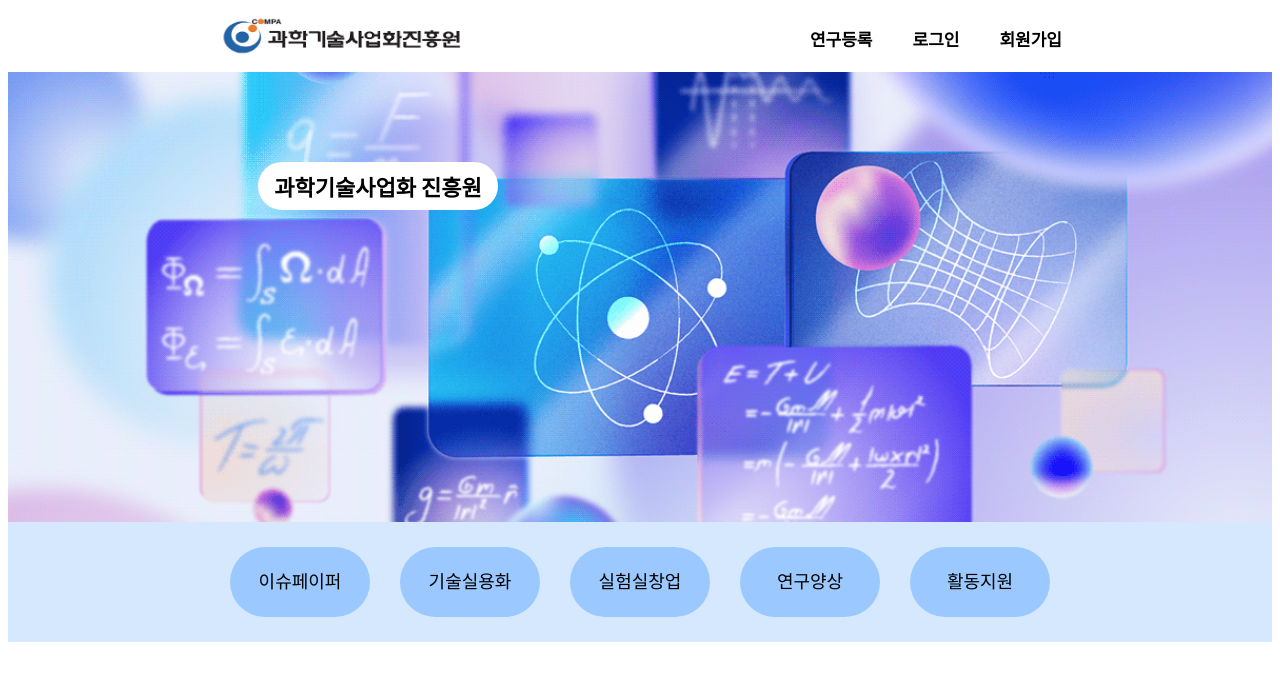
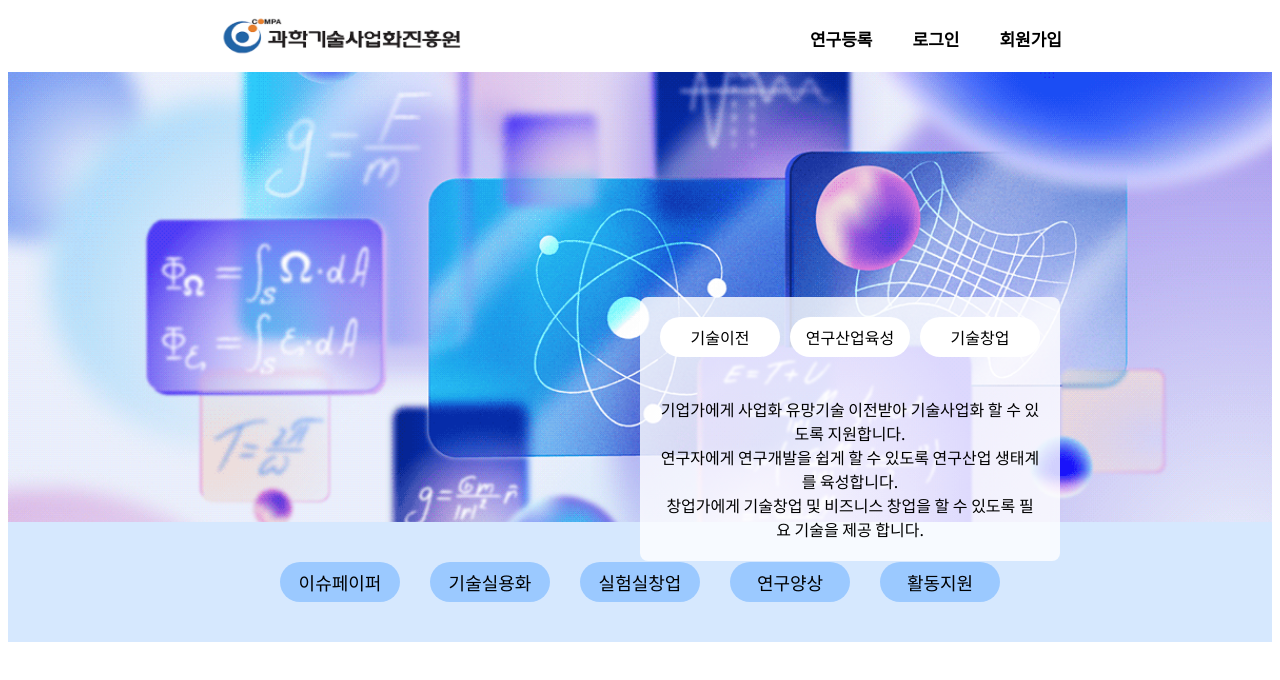
Before and after one commit to 97Project24/Compa, a React (Create React App) app in the folder project/src/main/frontend/: page / in a window 1280 px wide. Shown: the top 680 px of the page. Built offline with nearby package versions, Linux system fonts and the light colour scheme.

Commit message:
banner title, content 수정 작업 중

```diff
--- a/project/src/main/frontend/src/components/Banner.js
+++ b/project/src/main/frontend/src/components/Banner.js
@@ -1,7 +1,7 @@
 import React from 'react';
 import styled from 'styled-components';
 import bannerImg from '../assets/bannerImg.png';
-//import { Swiper, SwiperSlide } from 'swiper/react';
+import BannerContent from '../components/BannerContent';
 
 const Banner = () => {
     return (
@@ -9,9 +9,9 @@ const Banner = () => {
             <BannerImg>
                 <img src={bannerImg} alt="Banner Image" />
             </BannerImg>
-            <BannerContent>
-                <span>과학기술사업화 진흥원</span>
-            </BannerContent>
+            <StyledBannerContent>
+                <BannerContent />
+            </StyledBannerContent>
         </StyledBanner>
     );
 }
@@ -20,7 +20,6 @@ export default Banner;
 
 const StyledBanner = styled.div`
   width: 100%;
-//  height: 100vh;
   position: relative;
   margin-top: 4px;
 `;
@@ -32,23 +31,15 @@ const BannerImg = styled.div`
     position: relative;
 
     img {
-      width: 100%;
-      height: 100%;
-      object-fit: cover;
+        width: 100%;
+        height: 100%;
+        object-fit: cover;
     }
 `;
 
-const BannerContent = styled.div`
+const StyledBannerContent = styled.div`
     position: absolute;
-    background-color: #fff;
-    width: 240px;
-    height: 40px;
-    text-align: center;
-    padding-top: 8px;
-    border-radius: 30px;
-    top: 90px;
-    left: 250px;
-    color: fff;
-    font-size: 22px;
-    font-weight: 600;
+    top: 50%;
+    left: 50%;
+    transform: translate(-50%, -50%);
 `;
--- /dev/null
+++ b/project/src/main/frontend/src/components/BannerContent.js
@@ -0,0 +1,56 @@
+import React from 'react';
+import styled from 'styled-components';
+
+const BannerContent = () => {
+    return (
+        <StyledBannerContent>
+
+            <TitleBox>
+                <div>기술이전</div>
+                <div>연구산업육성</div>
+                <div>기술창업</div>
+            </TitleBox>
+
+            <ContentBox>
+                <div>기업가에게 사업화 유망기술 이전받아 기술사업화 할 수 있도록 지원합니다.</div>
+                <div>연구자에게 연구개발을 쉽게 할 수 있도록 연구산업 생태계를 육성합니다.</div>
+                <div>창업가에게 기술창업 및 비즈니스 창업을 할 수 있도록 필요 기술을 제공 합니다.</div>
+            </ContentBox>
+
+        </StyledBannerContent>
+    );
+}
+
+export default BannerContent;
+
+const StyledBannerContent = styled.div`
+    position: absolute;
+    display: flex;
+    flex-direction: column;
+    align-items: center;
+    text-align: center;
+    background-color: rgba(255, 255, 255, 0.8);
+    padding: 20px;
+    border-radius: 8px;
+`;
+
+const TitleBox = styled.div`
+    display: flex;
+    gap: 10px;
+    margin-bottom: 20px;
+
+    div {
+        background-color: #fff;
+        width: 120px;
+        height: 40px;
+        display: flex;
+        justify-content: center;
+        align-items: center;
+        border-radius: 20px;
+    }
+`;
+
+const ContentBox = styled.div`
+    margin-top: 20px;
+    //
+`;
--- a/project/src/main/frontend/src/components/Menu.js
+++ b/project/src/main/frontend/src/components/BannerMenu.js
@@ -1,9 +1,9 @@
 import React from 'react';
 import styled from "styled-components";
 
-const Menu = () => {
+const BannerMenu = () => {
     return (
-        <StyledMenu>
+        <StyledBannerMenu>
             <MainMenu>
                 <div>이슈페이퍼</div>
                 <div>기술실용화</div>
@@ -11,13 +11,13 @@ const Menu = () => {
                 <div>연구양상</div>
                 <div>활동지원</div>
             </MainMenu>
-        </StyledMenu>
+        </StyledBannerMenu>
     );
 }
 
-export default Menu;
+export default BannerMenu;
 
-const StyledMenu = styled.div`
+const StyledBannerMenu = styled.div`
      margin-top: 0px;
      background-color: #d6e8fe;
      width: 100%;
@@ -26,7 +26,6 @@ const StyledMenu = styled.div`
      display: flex;
      justify-content: center;
      align-items: center;
-
 `;
 
 const MainMenu = styled.div`
@@ -36,14 +35,17 @@ const MainMenu = styled.div`
     gap: 30px;
 
     div {
-     font-size: 18px;
-     background-color: #9bc9ff;
-     width: 120px;
-     height: 40px;
-     text-align: center;
-     border-radius: 50px;
+        font-size: 18px;
 
-     padding: 10px;
-     padding-top: 20px;
+        background-color: #9bc9ff;
+        width: 120px;
+        height: 40px;
+
+        display: flex;
+        justify-content: center;
+
+        align-items: center;
+
+        border-radius: 50px;
     }
 `;
--- a/project/src/main/frontend/src/pages/Main.js
+++ b/project/src/main/frontend/src/pages/Main.js
@@ -3,7 +3,7 @@ import styled from "styled-components";
 
 import Nav from '../components/Nav';
 import Banner from '../components/Banner';
-import Menu from '../components/Menu';
+import BannerMenu from '../components/BannerMenu';
 
 const Main = () => {
   return (
@@ -11,7 +11,7 @@ const Main = () => {
         <NavContainer>
              <Nav />
              <Banner />
-             <Menu />
+             <BannerMenu />
         </NavContainer>
       </StyledMain>
   );
```
